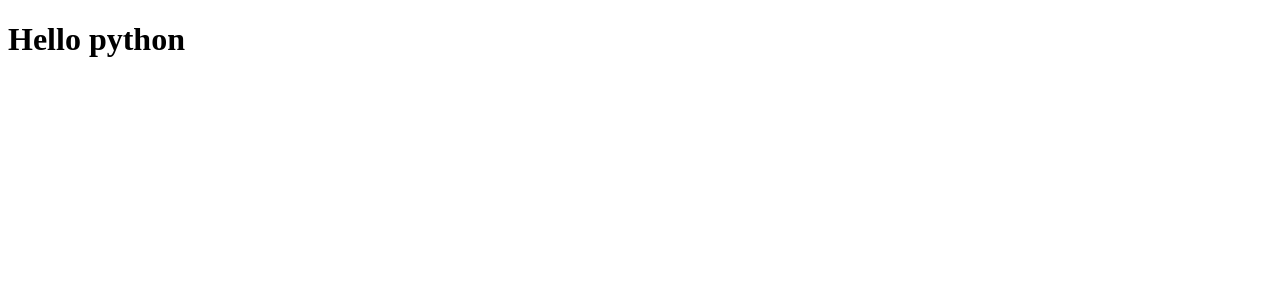
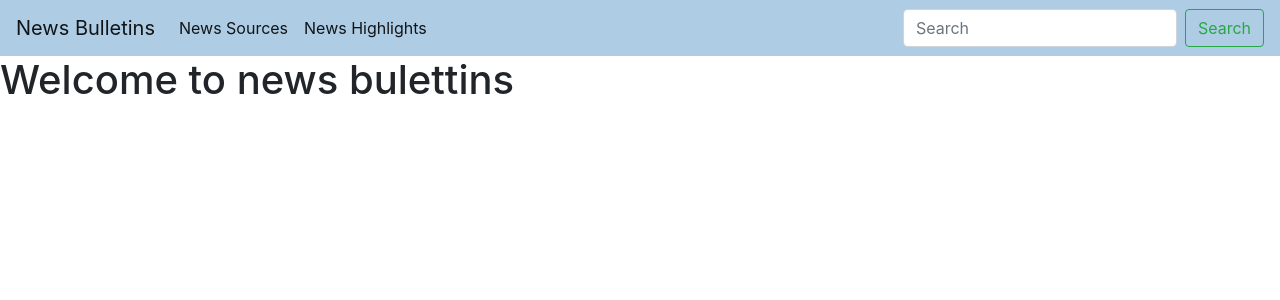
Before and after one commit to Owiti-Charles/News_Bulletins, a Flask app: page / in a window 1280 px wide. Shown: the top 300 px of the page. Run offline with Flask 2, Linux system fonts and the light colour scheme; some libraries are stand-ins or nearby versions.

Commit message:
Add navbar.html and link it to index.html through template inheritence

```diff
--- /dev/null
+++ b/app/templates/base.html
@@ -0,0 +1,26 @@
+<!DOCTYPE html>
+<html lang="en">
+<head>
+    <meta charset="UTF-8">
+    <meta name="viewport" content="width=device-width, initial-scale=1.0">
+    <meta http-equiv="X-UA-Compatible" content="ie=edge">
+    <title>Welcome to News_Bulletins</title>
+</head>
+<body>
+    {% block styles %}
+    <link rel="stylesheet" href="https://maxcdn.bootstrapcdn.com/bootstrap/4.0.0/css/bootstrap.min.css" integrity="sha384-Gn5384xqQ1aoWXA+058RXPxPg6fy4IWvTNh0E263XmFcJlSAwiGgFAW/dAiS6JXm" crossorigin="anonymous">
+    {% endblock %}
+    <body>
+    {% block navbar %}
+    {% include "navbar.html" %}
+    {% endblock %}
+    {% block content %}
+    {% endblock %}
+    {% block scripts %}
+    <script src="https://code.jquery.com/jquery-3.2.1.slim.min.js" integrity="sha384-KJ3o2DKtIkvYIK3UENzmM7KCkRr/rE9/Qpg6aAZGJwFDMVNA/GpGFF93hXpG5KkN" crossorigin="anonymous"></script>
+    <script src="https://cdnjs.cloudflare.com/ajax/libs/popper.js/1.12.9/umd/popper.min.js" integrity="sha384-ApNbgh9B+Y1QKtv3Rn7W3mgPxhU9K/ScQsAP7hUibX39j7fakFPskvXusvfa0b4Q" crossorigin="anonymous"></script>
+    <script src="https://maxcdn.bootstrapcdn.com/bootstrap/4.0.0/js/bootstrap.min.js" integrity="sha384-JZR6Spejh4U02d8jOt6vLEHfe/JQGiRRSQQxSfFWpi1MquVdAyjUar5+76PVCmYl" crossorigin="anonymous"></script>
+    {% endblock %}
+    </body>
+</body>
+</html>
--- a/app/templates/index.html
+++ b/app/templates/index.html
@@ -1,12 +1,5 @@
-<!DOCTYPE html>
-<html lang="en">
-<head>
-    <meta charset="UTF-8">
-    <meta name="viewport" content="width=device-width, initial-scale=1.0">
-    <meta http-equiv="X-UA-Compatible" content="ie=edge">
-    <title>Document</title>
-</head>
-<body>
-    <h1>Hello python</h1>
-</body>
-</html>
+{% extends 'base.html'%}
+{% block content %}
+<h1>Welcome to news bulettins</h1>
+
+{% endblock %}
--- /dev/null
+++ b/app/templates/navbar.html
@@ -0,0 +1,21 @@
+<nav class="navbar navbar-expand-lg navbar-light" style="background-color: #aecde4">
+    <a class="navbar-brand" href="#">News Bulletins</a>
+    <button class="navbar-toggler" type="button" data-toggle="collapse" data-target="#navbarSupportedContent" aria-controls="navbarSupportedContent" aria-expanded="false" aria-label="Toggle navigation">
+      <span class="navbar-toggler-icon"></span>
+    </button>
+
+    <div class="collapse navbar-collapse" id="navbarSupportedContent">
+      <ul class="navbar-nav mr-auto">
+        <li class="nav-item active">
+          <a class="nav-link" href="#">News Sources<span class="sr-only">(current)</span></a>
+        </li>
+        <li class="nav-item active">
+          <a class="nav-link" href="#"> News Highlights</a>
+        </li>
+      </ul>
+      <form class="form-inline my-2 my-lg-0">
+        <input class="form-control mr-sm-2" type="search" placeholder="Search" aria-label="Search">
+        <button class="btn btn-outline-success my-2 my-sm-0" type="submit">Search</button>
+      </form>
+    </div>
+  </nav>
```
Also changed, not shown: app/templates/news_macros.html (added).
